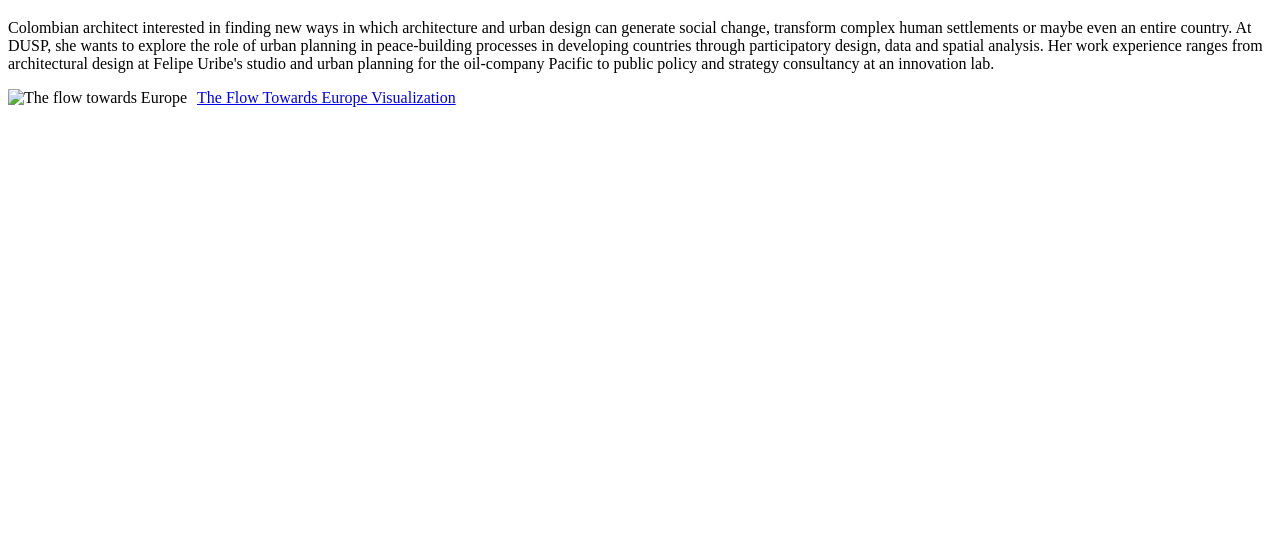
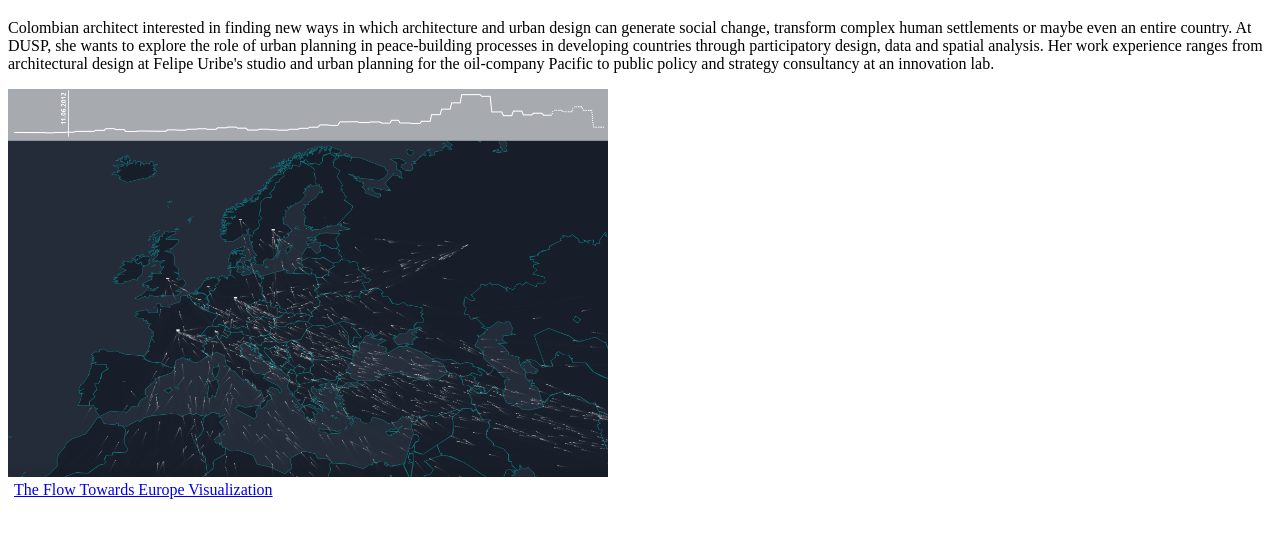
Before and after one commit to marcelaa18/marcelaa.github.io, a plain HTML site: page index.html in a window 1280 px wide. Shown: the part 61-598 px from the top of the page. Drawn offline with Linux system fonts and the light colour scheme.

Commit message:
website image correction
png

```diff
--- a/index.html
+++ b/index.html
@@ -10,7 +10,7 @@
 
     Her work experience ranges from architectural design at Felipe Uribe's studio and urban planning for the oil-company Pacific to public policy and strategy consultancy at an innovation lab.</p>
 
-    <img src="images/VIZ_ref.jpg" alt="The flow towards Europe" style="width:600px">
+    <img src="images/VIZ_ref.png" alt="The flow towards Europe" style="width:600px"><br>
     <a href="https://www.lucify.com/the-flow-towards-europe/" style="margin-left: 6px;">The Flow Towards Europe Visualization</a>
 </body>
 </html>
```
